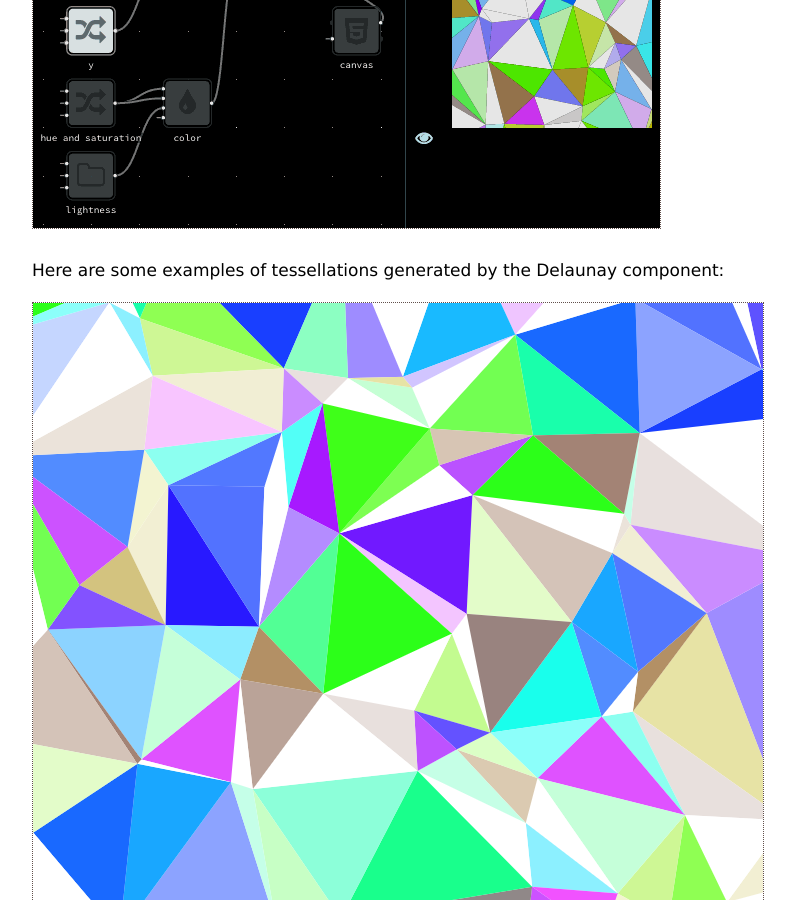
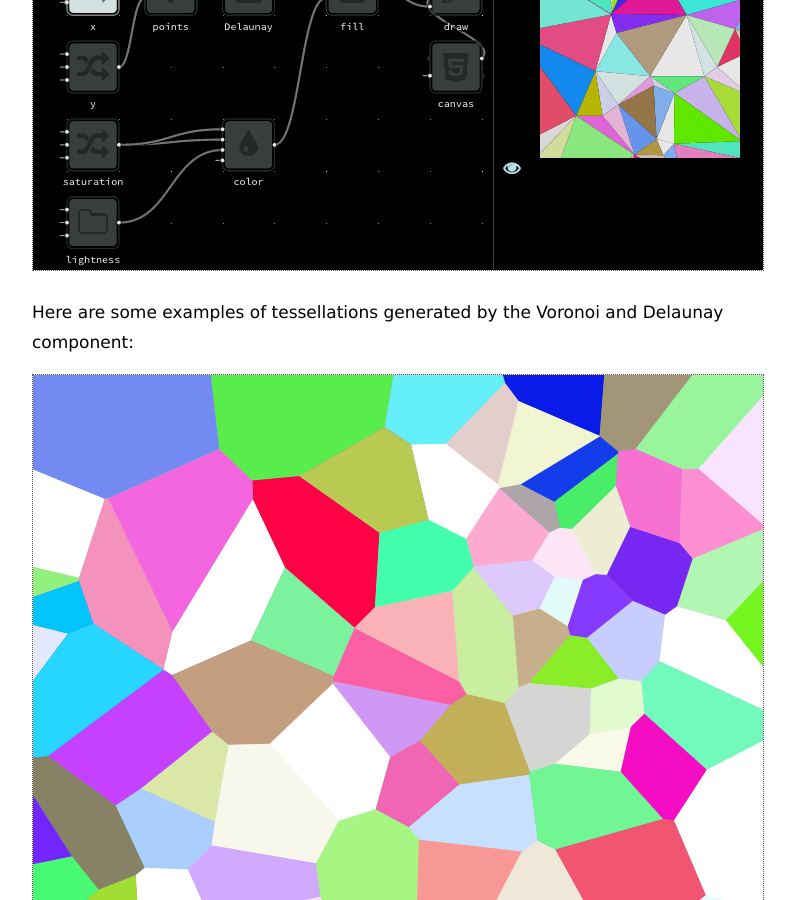
Before and after one commit to meemoo/meemoo.github.io, a Jekyll site: the page built from _posts/2014-07-14-noflo-geometry.markdown, in a window 1280 px wide and 900 px high, scrolled down 4411 px. Shown: the whole window, without its empty margins (233-1028 px from the left). Built offline with Jekyll 4.4.1, drawn with Linux system fonts in a browser that asks for light colours; Markdown is read by kramdown in place of the engine named in the settings; comment, search, counter and statistics services are not loaded.

Commit message:
Updating noflo-geometry post with working gifs

```diff
--- a/_posts/2014-07-14-noflo-geometry.markdown
+++ b/_posts/2014-07-14-noflo-geometry.markdown
@@ -39,7 +39,9 @@ The [noflo-geometry](http://github.com/automata/noflo-geometry) implements both
 
 ![Delaunay](http://meemoo.org/images/delaunay.gif)
 
-Here are some examples of tessellations generated by the Delaunay component:
+Here are some examples of tessellations generated by the Voronoi and Delaunay component:
+
+![Voronoi diagram 1](http://meemoo.org/images/voronoi1.png)
 
 ![Delaunay tessellation 1](http://meemoo.org/images/delaunay1.png)
 
```
Also changed, not shown: images/delaunay.gif, images/voronoi.gif, images/voronoi1.png (added).
